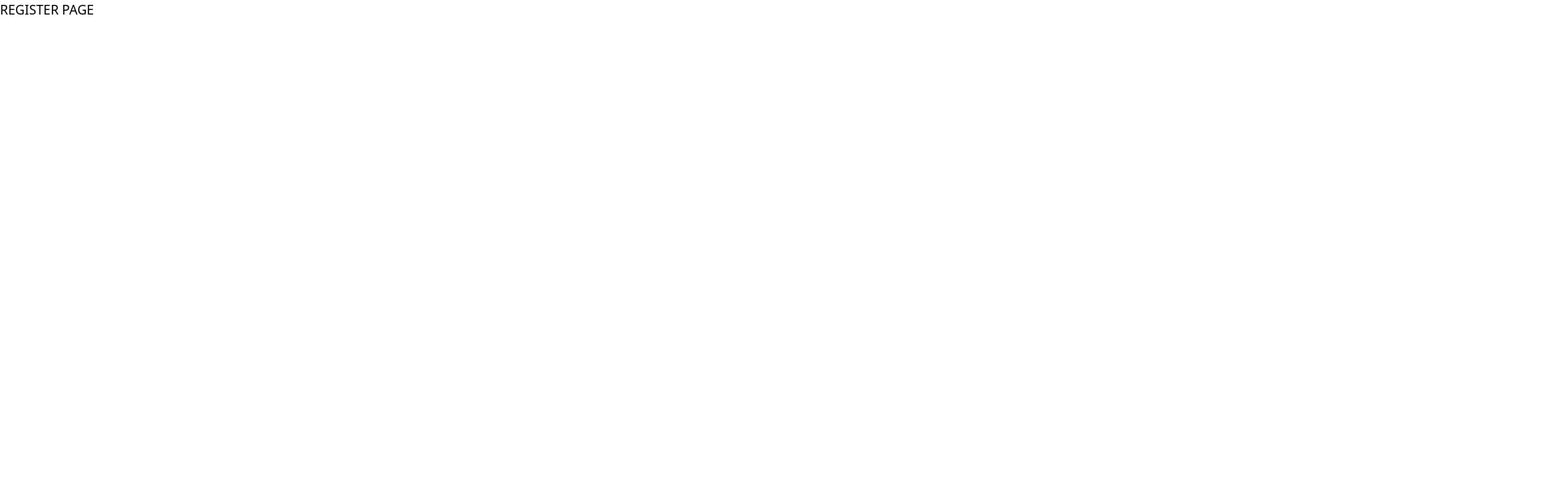
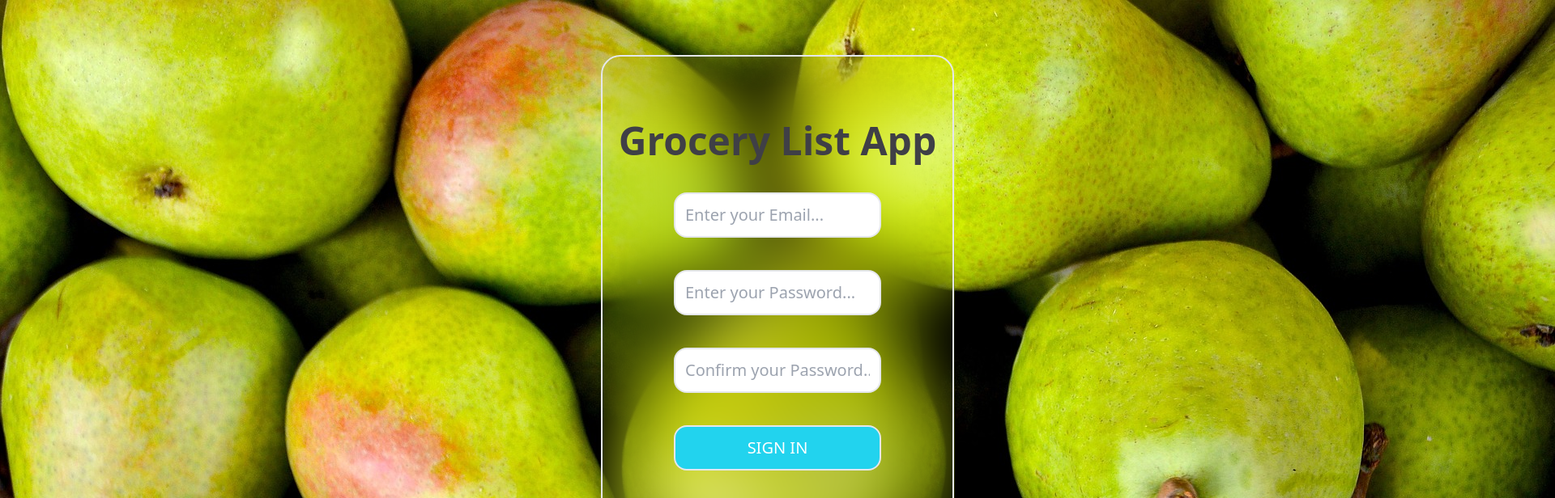
Before and after one commit to Howardk97/react-grocery-app, a React (Vite) app: page /register in a window 1280 px wide. Shown: the top 616 px of the page at 81% size, 1920 px wide, since content can reach past the window. Built offline with nearby package versions, Linux system fonts and the light colour scheme; no server answers.

Commit message:
Added firebase authentication

```diff
--- a/package.json
+++ b/package.json
@@ -10,6 +10,11 @@
     "preview": "vite preview"
   },
   "dependencies": {
+    "@fortawesome/fontawesome-svg-core": "^6.5.1",
+    "@fortawesome/free-brands-svg-icons": "^6.5.1",
+    "@fortawesome/free-regular-svg-icons": "^6.5.1",
+    "@fortawesome/free-solid-svg-icons": "^6.5.1",
+    "@fortawesome/react-fontawesome": "^0.2.0",
     "firebase": "^10.8.0",
     "react": "^18.2.0",
     "react-dom": "^18.2.0",
--- /dev/null
+++ b/src/components/home/LogoutBtn.jsx
@@ -0,0 +1,23 @@
+import { signOutUser } from "../../firebase/auth";
+import { useNavigate} from "react-router-dom";
+
+const LogoutBtn = () => {
+    const navigate = useNavigate();
+
+    const handleSignOut = () => {
+        signOutUser().then(() => { navigate('/login')}).catch((err) => console.log(err))
+    }
+
+    return(
+        <div className="">
+            <button
+                className="bg-red-500 rounded-2xl hover:bg-red-400  active:bg-red-400 text-white text-xl font-bold p-3 border-2"
+                onClick={handleSignOut}
+            >
+                LOGOUT
+            </button>
+        </div>
+    )
+}
+
+export default LogoutBtn;
--- a/src/components/login/LoginForm.jsx
+++ b/src/components/login/LoginForm.jsx
@@ -1,15 +1,52 @@
+import { useState } from "react";
+import { signInUser } from "../../firebase/auth";
+import { useAuth } from "../../contexts/authContext";
+import { Navigate } from "react-router-dom";
+
 const LoginForm = () => {
+    const { userLoggedIn } = useAuth();
+
+    const[email, setEmail] = useState("");
+    const[password, setPassword] = useState("")
+    const [isSigningIn, setIsSigningIn] = useState("");
+
+    const handleSubmit = async (e) => {
+        e.preventDefault();
+
+        if(!isSigningIn) {
+            setIsSigningIn(true);
+            await signInUser(email, password)
+        }
+    }
+
     return(
         <div>
-            <h1 className="text-3xl text-white">Grocery List App</h1>
-            <form>
-                <div>
-                    <input className="p-2 rounded-2xl" placeholder="Enter your Email..." />
+            {userLoggedIn && (<Navigate to={"/home"} replace={true} />)}
+            <div className="border-2 py-20 px-5 rounded-3xl backdrop-blur-2xl">
+                <p className="text-5xl text-zinc-600 font-bold mb-5">Grocery List App</p>
+                <form className="flex flex-col justify-center items-center" onSubmit={handleSubmit}>
+                    <div className="my-5">
+                        <input
+                            className="border-2 p-3 rounded-2xl w-64 text-xl"
+                            placeholder="Enter your Email..."
+                            onChange={(e) => setEmail(e.target.value)}
+                        />
+                    </div>
+                    <div className="my-5">
+                        <input
+                            className="border-2 p-3 rounded-2xl w-64 text-xl"
+                            placeholder="Enter your Password..."
+                            onChange={(e) => setPassword(e.target.value)}
+                        />
+                    </div>
+                    <div className="mt-5">
+                        <button className="border-2 p-3 rounded-2xl bg-cyan-400 bg-opacity-100 text-xl hover:bg-cyan-300 active:bg-cyan-300 text-white w-64" type="submit">LOGIN</button>
+                    </div>
+                </form>
+                <div className="flex justify-center">
+                    <p className="text-white text-xl mt-10">Don't have an account? <a href="/register" className="font-bold hover:underline hover:text-cyan-400 active:underline active:text-cyan-400">Sign Up!</a></p>
                 </div>
-                <div>
-                    <input className="p-2 rounded-2xl" placeholder="Enter your Password..."/>
-                </div>
-            </form>
+            </div>
         </div>
     )
 }
--- a/src/components/register/RegisterForm.jsx
+++ b/src/components/register/RegisterForm.jsx
@@ -0,0 +1,81 @@
+import { useState } from "react";
+import { useAuth } from "../../contexts/authContext";
+import { registerUser } from "../../firebase/auth";
+import { Navigate } from "react-router-dom";
+
+const RegisterForm = () => {
+    const [email, setEmail] = useState("");
+    const [password, setPassword] = useState("");
+    const [confirmPassword, setConfirmPassword] = useState("");
+    const [errorMsg, setErrorMsg] = useState("");
+    const [isRegistering, setIsRegistering] = useState(false);
+
+    const { userLoggedIn } = useAuth();
+
+    const handleSubmit = async (e) => {
+        e.preventDefault();
+
+        if(password !== confirmPassword) {
+            setErrorMsg("Passwords do not match.")
+        }
+
+        if(!isRegistering) {
+            setIsRegistering(true);
+            await registerUser(email, password).catch((err) => {
+                if(err.code === "auth/email-already-in-use") {
+                    setErrorMsg("Email already in use. Try logging in!")
+                } else {
+                    setErrorMsg("Oops! Something went wrong. Refresh and try again later.")
+                }
+            })
+        }
+    }
+
+    return(
+        <>
+            {userLoggedIn && (<Navigate to={"/home"} replace={true} />)}
+            <div className="border-2 py-20 px-5 rounded-3xl backdrop-blur-2xl">
+                <p className="text-5xl text-zinc-700 font-bold mb-5">Grocery List App</p>
+                <form
+                    className="flex flex-col justify-center items-center"
+                    onSubmit={handleSubmit}
+                >
+                    <div className="my-5">
+                        <input
+                            type="text"
+                            className="border-2 p-3 rounded-2xl w-64 text-xl"
+                            placeholder="Enter your Email..."
+                            onChange={(e) => setEmail(e.target.value)}/>
+                    </div>
+                    <div className="my-5">
+                        <input
+                            type="text"
+                            className="border-2 p-3 rounded-2xl w-64 text-xl"
+                            placeholder="Enter your Password..."
+                            onChange={(e) => setPassword(e.target.value)}
+                        />
+                    </div>
+                    <div className="my-5">
+                        <input
+                            type="text"
+                            className="border-2 p-3 rounded-2xl w-64 text-xl"
+                            placeholder="Confirm your Password..."
+                            onChange={(e) => setConfirmPassword(e.target.value)}
+                        />
+                    </div>
+                    <div className="mt-5">
+                        <button className="border-2 p-3 rounded-2xl bg-cyan-400 bg-opacity-100 text-xl hover:bg-cyan-300 active:bg-cyan-300 text-white w-64" type="submit">SIGN IN</button>
+                    </div>
+                </form>
+                <div className="flex justify-center">
+                    <p className="text-white text-xl mt-10">Already have an account? <a href="/login" className="font-bold hover:underline active:underline hover:text-cyan-400 active:text-cyan-400">Login!</a></p>
+                </div>
+                <div>
+                    <p className="text-red-500 font-bold">{errorMsg}</p>
+                </div>
+            </div>
+        </>
+    )
+}
+
+export default RegisterForm;
--- a/src/firebase/auth.js
+++ b/src/firebase/auth.js
@@ -1,9 +1,8 @@
+import { auth } from "./firebase";
 import { createUserWithEmailAndPassword, signInWithEmailAndPassword } from "firebase/auth";
-import { auth } from "./firebase";
 
 export const registerUser = async (email, password) => {
-    const createUser = await createUserWithEmailAndPassword(auth, email, password);
-    return createUser;
+    return createUserWithEmailAndPassword(auth, email, password);
 };
 
 export const signInUser = async (email, password) => {
--- a/src/pages/home/index.jsx
+++ b/src/pages/home/index.jsx
@@ -1,8 +1,17 @@
+import LogoutBtn from "../../components/home/LogoutBtn";
+import { useAuth } from "../../contexts/authContext";
+import {Navigate, useNavigate} from "react-router-dom"
+
 const HomePage = () => {
+    const { userLoggedIn } = useAuth();
     return (
-        <div>
-            HOME PAGE
-        </div>
+        <>
+            {!userLoggedIn && (<Navigate to={"/login"} replace={true} />)}
+            <div>
+                HOME PAGE
+                <LogoutBtn />
+            </div>
+        </>
     )
 }
 
--- a/src/pages/register/index.jsx
+++ b/src/pages/register/index.jsx
@@ -1,7 +1,12 @@
+import RegisterForm from "../../components/register/RegisterForm";
+import './register.css'
+
 const RegisterPage = () => {
     return (
-        <div>
-            REGISTER PAGE
+        <div className="register-main">
+            <div className='flex justify-center h-screen items-center'>
+                <RegisterForm />
+            </div>
         </div>
     )
 }
--- /dev/null
+++ b/src/pages/register/register.css
@@ -0,0 +1,6 @@
+.register-main {
+    background-image: url('../../assets/fruits.jpg');
+    width: 1920px;
+    height: 1080px;
+    background-size: cover;
+}
```
Also changed, not shown: 1 other file (tests, documents, lock files or other folders).
